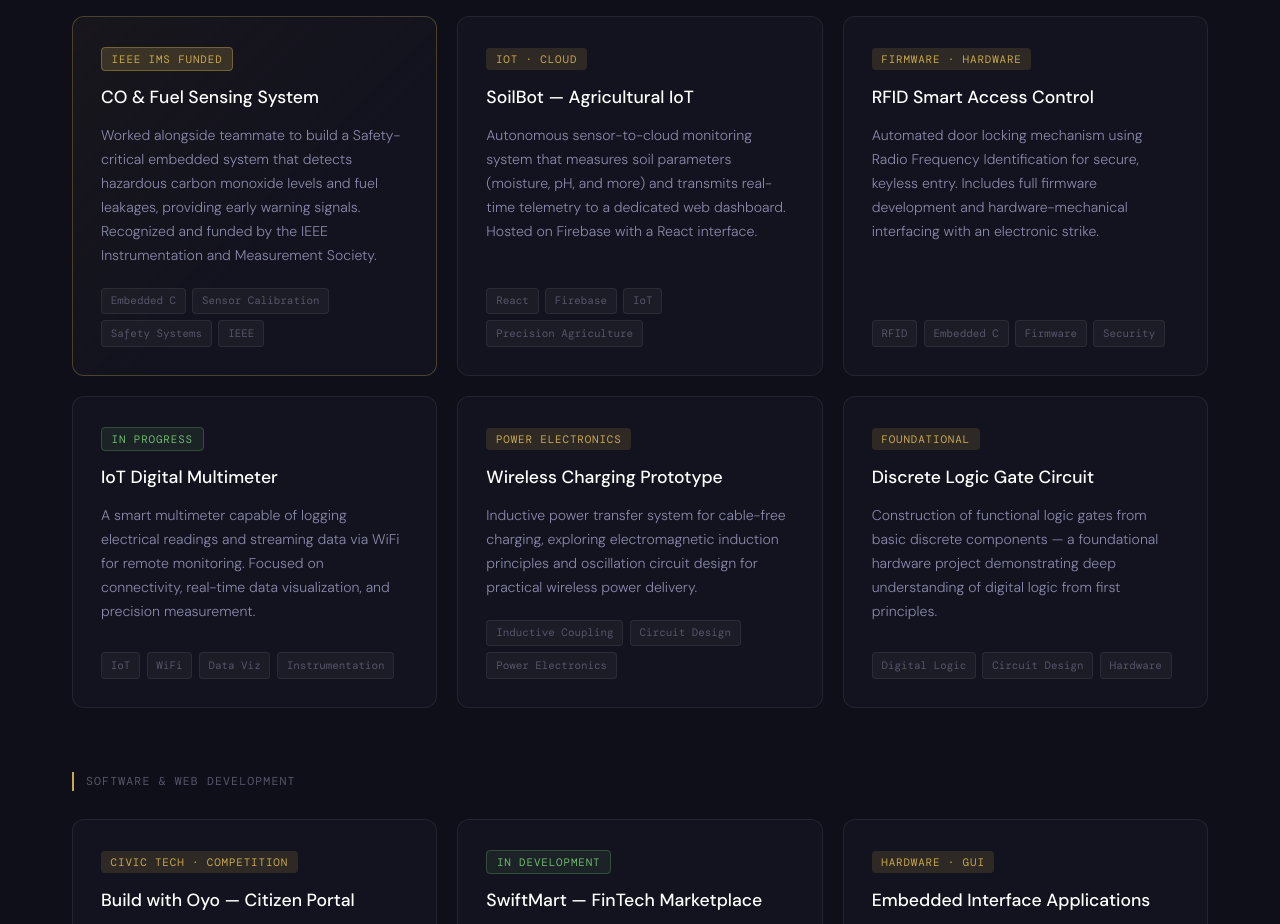
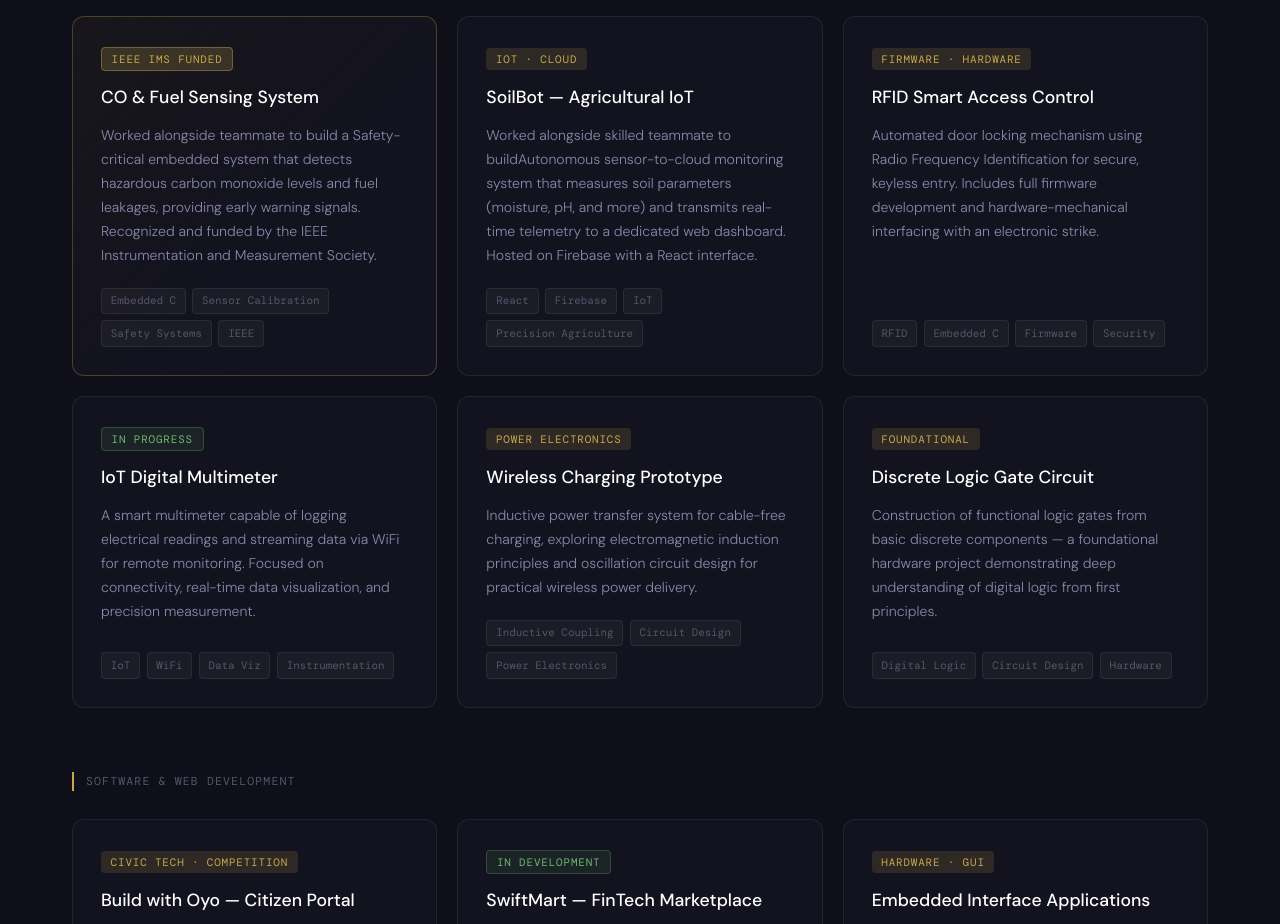
Before and after one commit to Leinad321/My-Portfolio-Revised, a plain HTML site: page index.html in a window 1280 px wide. Shown: the part 1980-2904 px from the top of the page. Drawn offline with nearby package versions, Linux system fonts and the light colour scheme; a web font is replaced by a local one.

```diff
--- a/index.html
+++ b/index.html
@@ -143,7 +143,7 @@
               <span class="project-badge">IoT · Cloud</span>
             </div>
             <h3>SoilBot — Agricultural IoT</h3>
-            <p>Autonomous sensor-to-cloud monitoring system that measures soil parameters (moisture, pH, and more) and transmits real-time telemetry to a dedicated web dashboard. Hosted on Firebase with a React interface.</p>
+            <p>Worked alongside skilled teammate to buildAutonomous sensor-to-cloud monitoring system that measures soil parameters (moisture, pH, and more) and transmits real-time telemetry to a dedicated web dashboard. Hosted on Firebase with a React interface.</p>
             <div class="project-tags">
               <span>React</span><span>Firebase</span><span>IoT</span><span>Precision Agriculture</span>
             </div>
```
